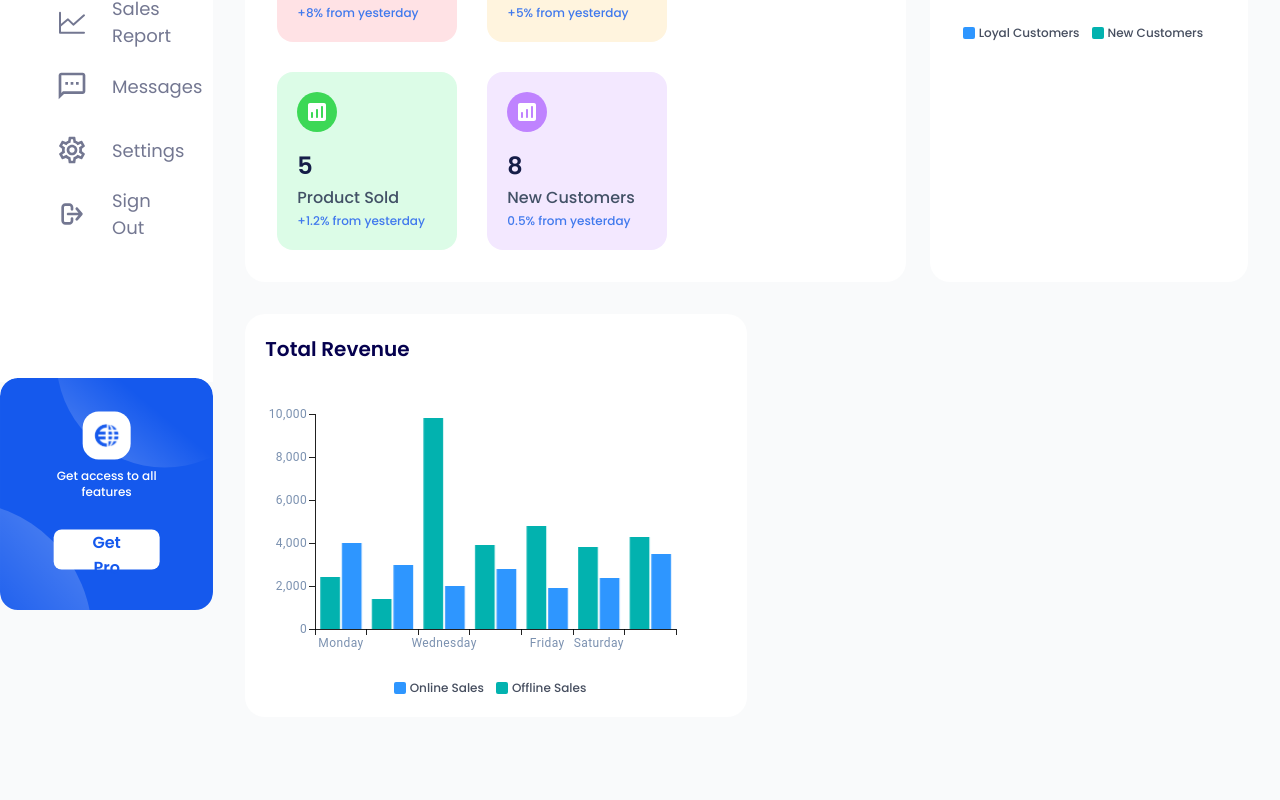
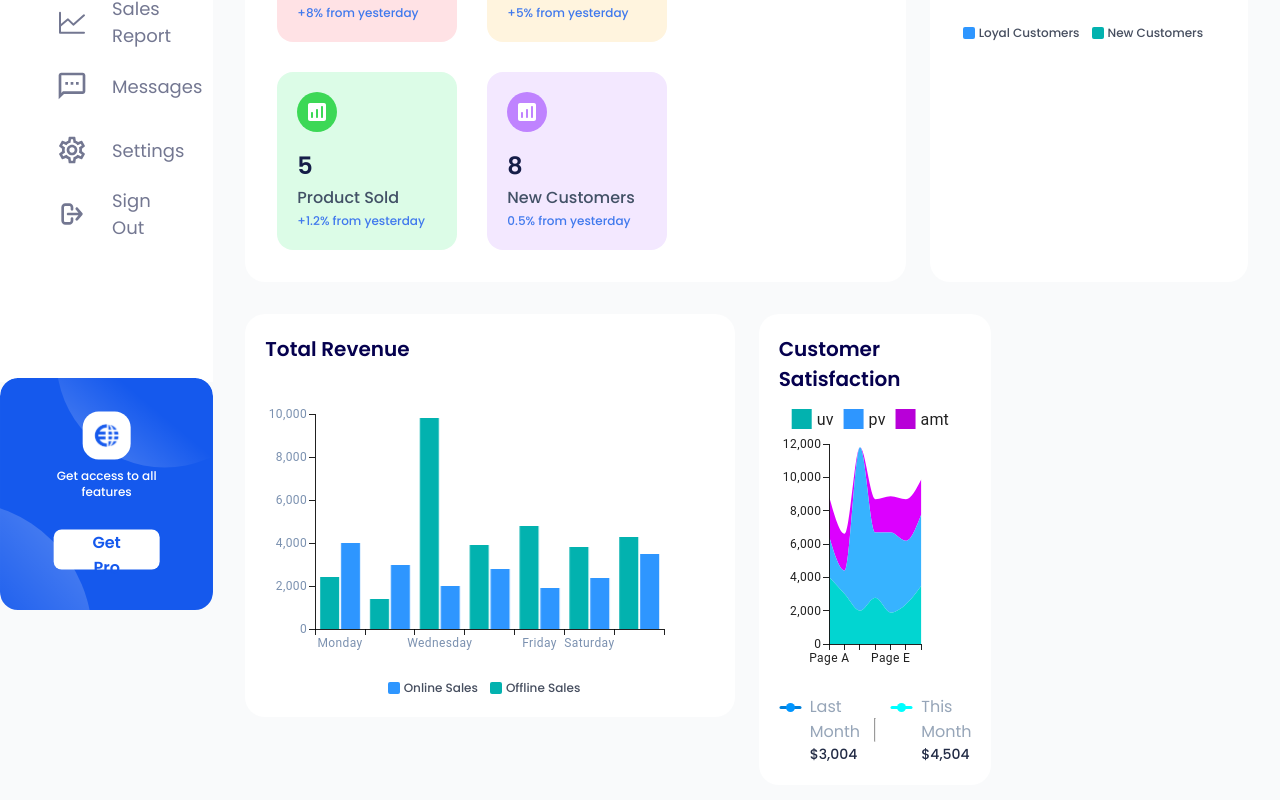
Before and after one commit to ArsalanKhalid07/SysPay, a React (Create React App) app in the folder syspay/: page / in a window 1280 px wide. Shown: the part 418-1218 px from the top of the page. Before the commit the page ends 1167 px from the top, so only its background shows below. Built offline with nearby package versions, Linux system fonts and the light colour scheme.

Commit message:
line graph

```diff
--- /dev/null
+++ b/syspay/src/Components/LinesGraph/LineGraphComponent.tsx
@@ -0,0 +1,44 @@
+import React from 'react'
+import { LineChart, lineElementClasses } from '@mui/x-charts/LineChart';
+ const LineGraphComponent = () => {
+
+
+const uData = [4000, 3000, 2000, 2780, 1890, 2390, 3490];
+const pData = [2400, 1398, 9800, 3908, 4800, 3800, 4300];
+const amtData = [2400, 2210, 0, 2000, 2181, 2500, 2100];
+const xLabels = [
+  'Page A',
+  'Page B',
+  'Page C',
+  'Page D',
+  'Page E',
+  'Page F',
+  'Page G',
+];
+  return (
+    <div className='lineGraph'>
+            <LineChart
+            height={300}
+            series={[
+                { data: uData, label: 'uv', area: true, stack: 'total', showMark: false },
+                { data: pData, label: 'pv', area: true, stack: 'total', showMark: false },
+                {
+                data: amtData,
+                label: 'amt',
+                area: true,
+                stack: 'total',
+                showMark: false,
+                },
+            ]}
+            xAxis={[{ scaleType: 'point', data: xLabels }]}
+            sx={{
+                [`& .${lineElementClasses.root}`]: {
+                display: 'none',
+                },
+            }}
+            />
+    </div>
+  )
+}
+
+export default LineGraphComponent;
--- a/syspay/src/GlobalComponents/CardLayout/CardLayoutComponent.scss
+++ b/syspay/src/GlobalComponents/CardLayout/CardLayoutComponent.scss
@@ -0,0 +1,41 @@
+.themeCardLayout {
+    .cardLayout--footer {
+        display: flex;
+        align-items: center;
+        justify-content: center;
+        .sperator {
+            height: 24px;
+            width: 1px;
+            margin: 0 14px;
+            background-color: #BDC9D3;
+        }
+        .cardLayoutbox {
+            display: flex;
+            align-items: baseline;
+            img {
+                margin-right: 8px;
+            }
+            .text {
+                h4 {
+                    color: #96A5B8;
+                    font-size: 16px;
+                    font-weight: 400;
+                    font-family: "Poppins",sans-serif;
+                }
+                h6 {
+                    color: #222B45;
+                    font-size: 14px;
+                    font-weight: 500;
+                    font-family: "Poppins",sans-serif;
+                }
+            }
+
+        }
+        .right {
+            img {
+                filter: brightness(2);
+            }
+
+        }
+    }
+}
--- a/syspay/src/GlobalComponents/CardLayout/CardLayoutComponent.tsx
+++ b/syspay/src/GlobalComponents/CardLayout/CardLayoutComponent.tsx
@@ -1,35 +1,45 @@
-import React from 'react';
+import React, { ReactComponentElement } from 'react';
+import iconSlide from "../../Assets/Svgs/Cards/icon-slide.svg"
 import "./CardLayoutComponent.scss";
 import ThemeHeading from '../ThemeHeading/ThemeHeading';
 
 interface CardLayoutComponentProps {
-  headingText: string,
-  children: any,
-  leftIcon: string,
-  leftText: string,
-  leftPrice: string,
+  headingText?: string,
+  children?: any ,
+  leftIcon?: any,
+  leftText?: string,
+  leftPrice?: string,
+  rightIcon?: any,
+  rightText?: string,
+  rightPrice?: string,
 
 }
-const CardLayoutComponent: React.FC<CardLayoutComponentProps> = ({headingText,children,leftIcon,leftText,leftPrice}) => {
+const CardLayoutComponent: React.FC<CardLayoutComponentProps> = ({headingText="heading",children,leftIcon={iconSlide},leftText,leftPrice,rightIcon={iconSlide},rightText,rightPrice}) => {
   return (
     <div className='themeCardLayout'>
-        <ThemeHeading text={headingText} />
-        {children}
+        <div className='cardLayout--header'>
+          <ThemeHeading text={headingText} />
+        </div>
+        <div className='cardLayout--content'>
+            {children}
+        </div>
         <div className='cardLayout--footer'>
             <div className='left cardLayoutbox'>
+            <img src={leftIcon} alt='left icon'/>
               <div className='text'>
-                  <img/>
-                  <p>{leftText}</p>
+                  <h4>{leftText}</h4>
+                  <h6>{leftPrice}</h6>
               </div>
-              <h4>{leftPrice}</h4>
+
             </div>
             <hr className='sperator'></hr>
             <div className='right cardLayoutbox'>
+            <img src={rightIcon} alt='right icon'/>
               <div className='text'>
-                  <img/>
-                  <p>{leftText}</p>
+                  <h4>{rightText}</h4>
+                  <h6>{rightPrice}</h6>
               </div>
-              <h4>{leftPrice}</h4>
+
             </div>
         </div>
     </div>
--- a/syspay/src/Pages/Dashboard/Dashboard.scss
+++ b/syspay/src/Pages/Dashboard/Dashboard.scss
@@ -152,6 +152,13 @@
                     }
             }
         }
+        .customerSatisfaction {
+            background-color: white;
+            width: 100%;
+            height: 100%;
+            padding: 20px;
+            border-radius: 20px;
+        }
     }
 
 }
--- a/syspay/src/Pages/Dashboard/Dashboard.tsx
+++ b/syspay/src/Pages/Dashboard/Dashboard.tsx
@@ -4,8 +4,11 @@ import ThemeHeading from "../../GlobalComponents/ThemeHeading/ThemeHeading";
 import SalesCard from "../../GlobalComponents/ThemeHeading/SalesCard/SalesCard";
 import iconSales from "../../Assets/Svgs/Sales/icon-sales.svg";
 import VisitorInsightsCard from "../../Components/VisitorInsights/VisitorInsightsCard";
+import TotalRevenueCard from "../../Components/TotalRevenue/TotalRevenueCard";
+import CardLayoutComponent from "../../GlobalComponents/CardLayout/CardLayoutComponent";
+import iconSlide from "../../Assets/Svgs/Cards/icon-slide.svg";
+import LineGraph  from "../../Components/LinesGraph/LineGraphComponent";
 import "./Dashboard.scss";
-import TotalRevenueCard from "../../Components/TotalRevenue/TotalRevenueCard";
 
 
 const Dashboard = () => {
@@ -95,7 +98,7 @@ const Dashboard = () => {
       </Grid>
       </section>
       <section className="section_2">
-        <Grid container>
+        <Grid container spacing={3}>
               <Grid item xs={6}>
                 <div className="totalRevenue">
                   <ThemeHeading text="Total Revenue" />
@@ -108,7 +111,17 @@ const Dashboard = () => {
               </Grid>
               <Grid item xs={3}>
                 <div className="customerSatisfaction">
-
+                    <CardLayoutComponent
+                      headingText="Customer Satisfaction"
+                      leftIcon={iconSlide}
+                      leftText="Last Month"
+                      leftPrice="$3,004"
+                      rightPrice="$4,504"
+                      rightText="This Month"
+                      rightIcon={iconSlide}
+                     >
+                      <LineGraph />
+                     </CardLayoutComponent>
                 </div>
               </Grid>
               <Grid item xs={3}>
```
Also changed, not shown: syspay/src/Assets/Svgs/Cards/icon-slide.svg (added).
